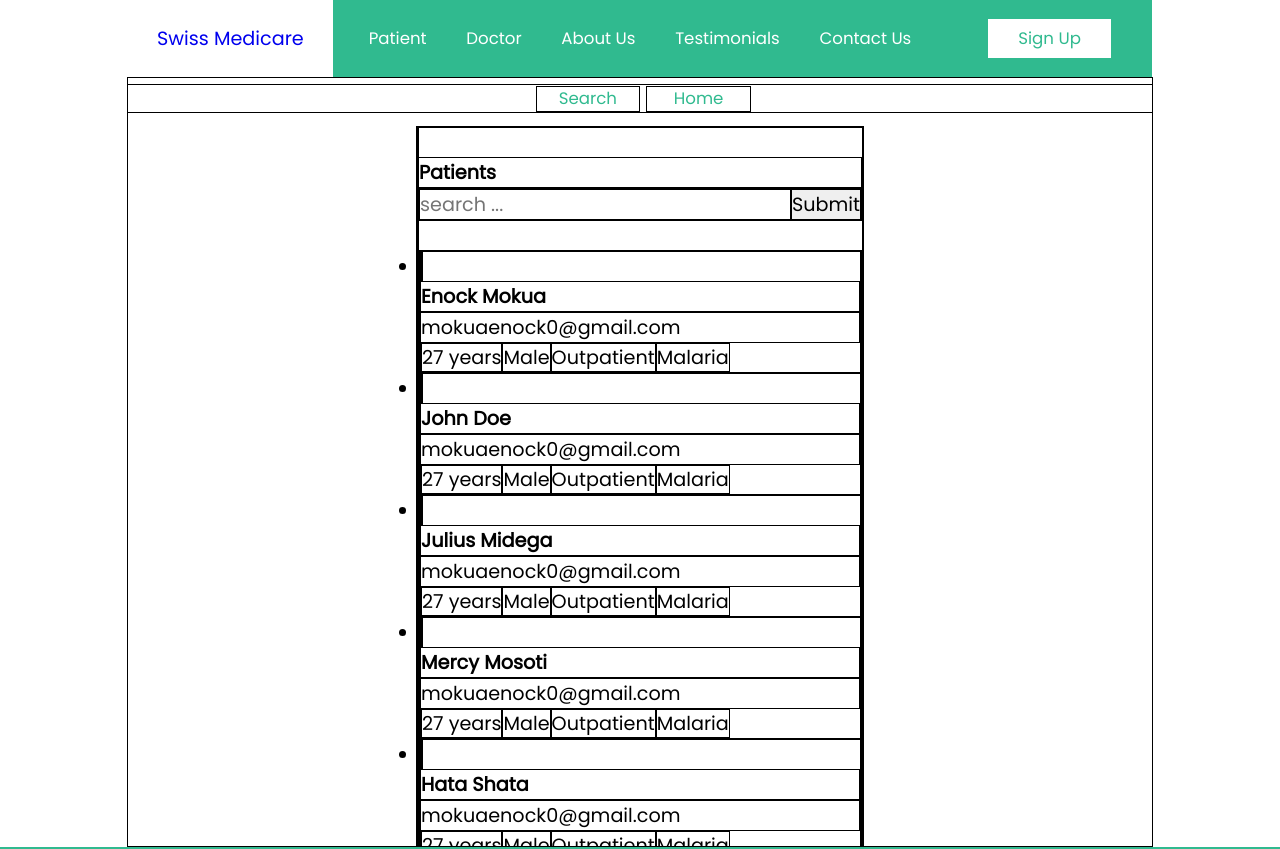
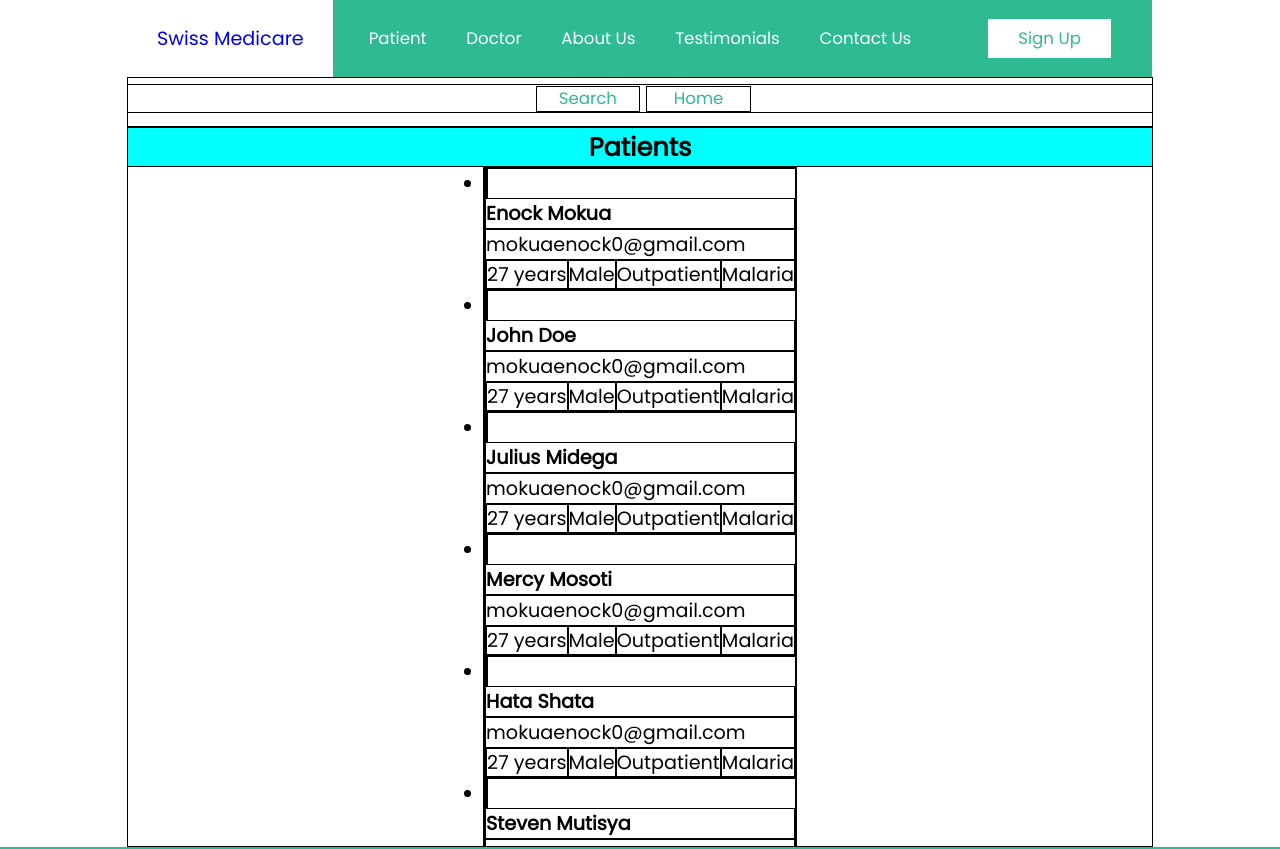
Before and after one commit to MokuaEnock/swiss, a React (Create React App) app: page /doctor in a window 1280 px wide. Shown: the top 849 px of the page. Built offline with nearby package versions, Linux system fonts and the light colour scheme.

Commit message:
style doctor header

```diff
--- a/src/components/doctor/doctor.js
+++ b/src/components/doctor/doctor.js
@@ -35,15 +35,9 @@ export default function Doctor() {
         <Link to="doctor/home">Home</Link>
       </span>
 
-      <section id="doctor-section">
-        <div id="doctor-container">
-          <span id="doctor-container-header">
-            <h2 id="doctor-title">Patients</h2>
-            <form id="doctor-search">
-              <input type="text" placeholder="search ..." />
-              <button type="submit">Submit</button>
-            </form>
-          </span>
+      <section id="doctor-container">
+        <h2 id="doctor-container-header">Patients</h2>
+
         <DoctorList />
         <div id="doctor-list-footer">
           <button id="doctor-back" className="doctor-nav">
@@ -53,7 +47,6 @@ export default function Doctor() {
             Next
           </button>
         </div>
-        </div>
       </section>
 
       <aside id="doctor-aside"></aside>
--- a/src/components/doctor/patient.css
+++ b/src/components/doctor/patient.css
@@ -37,3 +37,23 @@
   justify-content: center;
   width: 10%;
 }
+
+#doctor-container {
+  width: 100%;
+  height: max-content;
+  display: flex;
+  flex-direction: column;
+  align-items: center;
+  justify-content: flex-start;
+}
+
+#doctor-container-header {
+  width: 100%;
+  height: 3vw;
+  font-size: 2vw;
+  display: flex;
+  flex-direction: row;
+  align-items: center;
+  justify-content: center;
+  background-color: aqua;
+}
```
Lines whose indentation alone changed are shown as unchanged.
